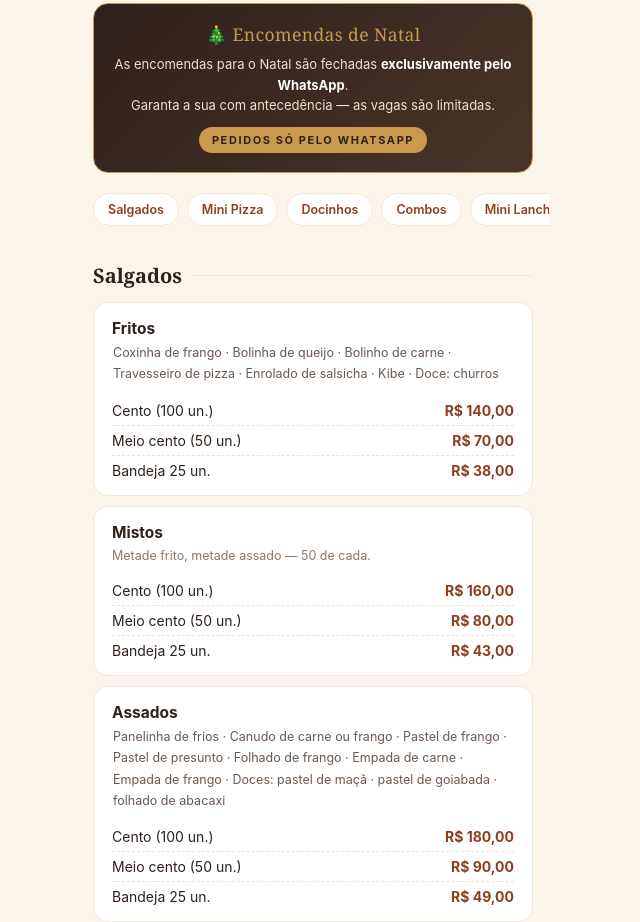
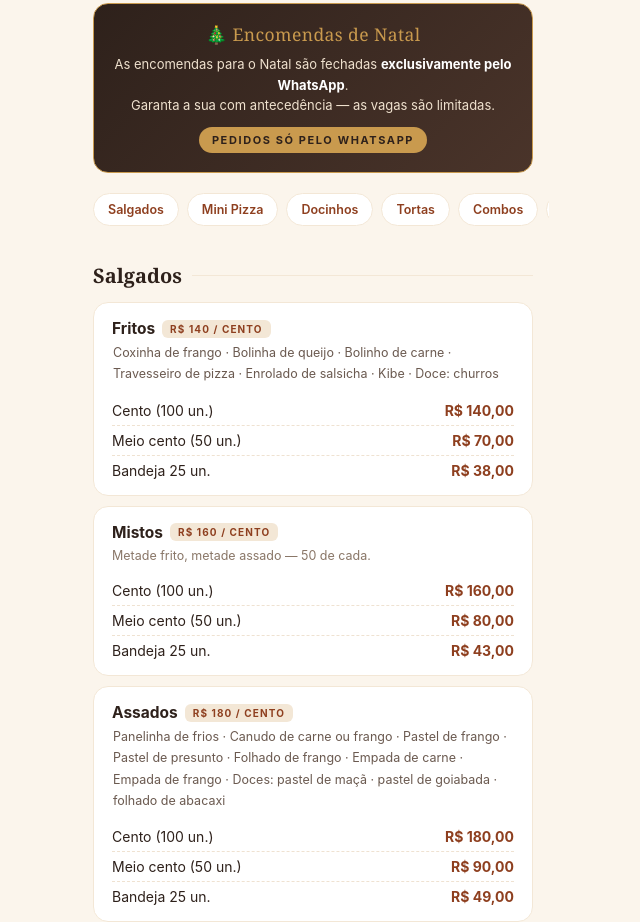
Before and after one commit to degustesalgadosalegrete-dev/degustesalgadosalegrete-dev.github.io, a plain HTML site: page index.html in a window 1280 px wide. Shown: the part 523-1445 px from the top of the page, without its empty margins (327-967 px from the left). Drawn offline with Linux system fonts and the light colour scheme.

Commit message:
Restaura aba Tortas no menu e selo de preço no salgados

```diff
--- a/index.html
+++ b/index.html
@@ -235,6 +235,7 @@
     <a href="#salgados">Salgados</a>
     <a href="#pizzas">Mini Pizza</a>
     <a href="#docinhos">Docinhos</a>
+    <a href="#tortas">Tortas</a>
     <a href="#combos">Combos</a>
     <a href="#lanches">Mini Lanches</a>
   </nav>
@@ -243,7 +244,7 @@
   <h2 class="sec-title" id="salgados">Salgados</h2>
 
   <div class="card">
-    <h3>Fritos</h3>
+    <h3>Fritos <span class="badge">R$ 140 / cento</span></h3>
     <div class="flavors">
       Coxinha de frango · Bolinha de queijo · Bolinho de carne ·
       Travesseiro de pizza · Enrolado de salsicha · Kibe ·
@@ -255,7 +256,7 @@
   </div>
 
   <div class="card">
-    <h3>Mistos</h3>
+    <h3>Mistos <span class="badge">R$ 160 / cento</span></h3>
     <p class="desc">Metade frito, metade assado — 50 de cada.</p>
     <div class="price"><span>Cento (100 un.)</span><span class="val">R$ 160,00</span></div>
     <div class="price"><span>Meio cento (50 un.)</span><span class="val">R$ 80,00</span></div>
@@ -263,7 +264,7 @@
   </div>
 
   <div class="card">
-    <h3>Assados</h3>
+    <h3>Assados <span class="badge">R$ 180 / cento</span></h3>
     <div class="flavors">
       Panelinha de frios · Canudo de carne ou frango ·
       Pastel de frango · Pastel de presunto · Folhado de frango ·
```
